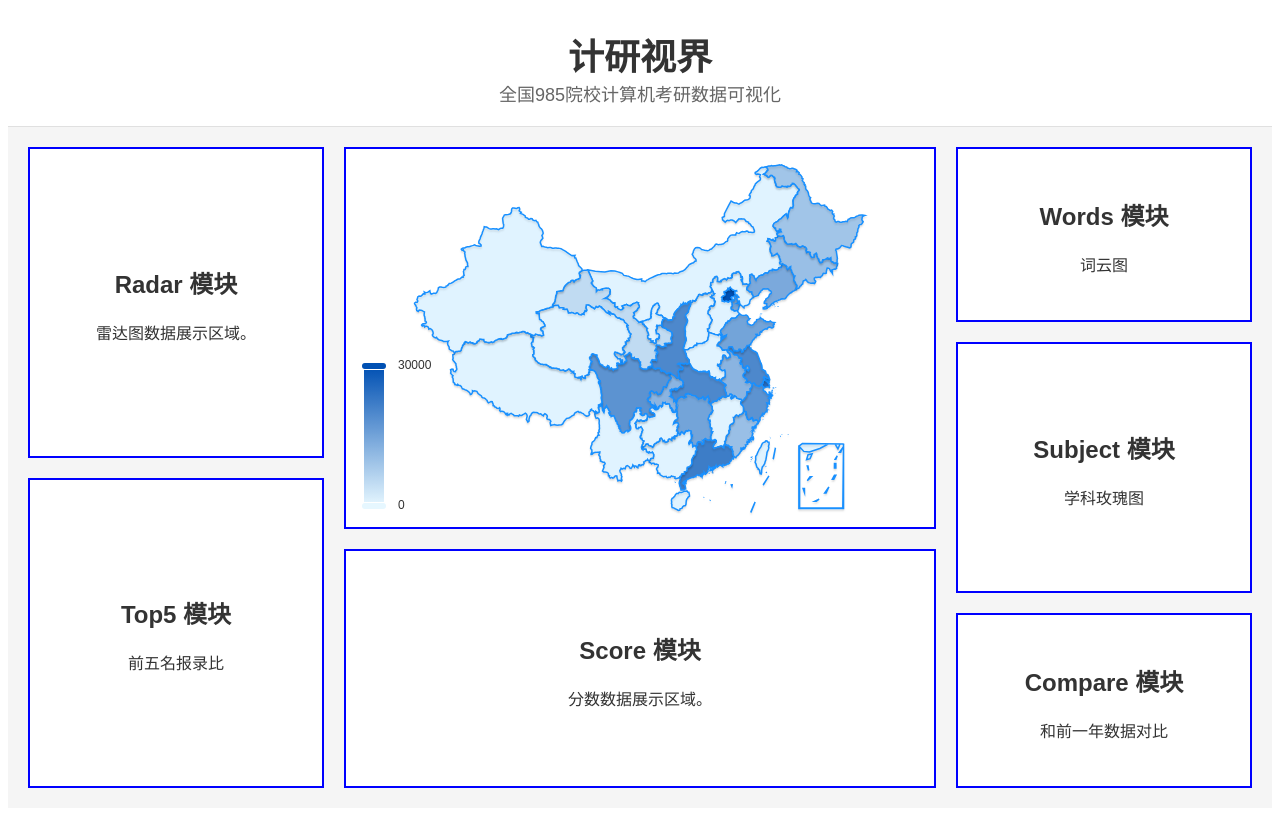
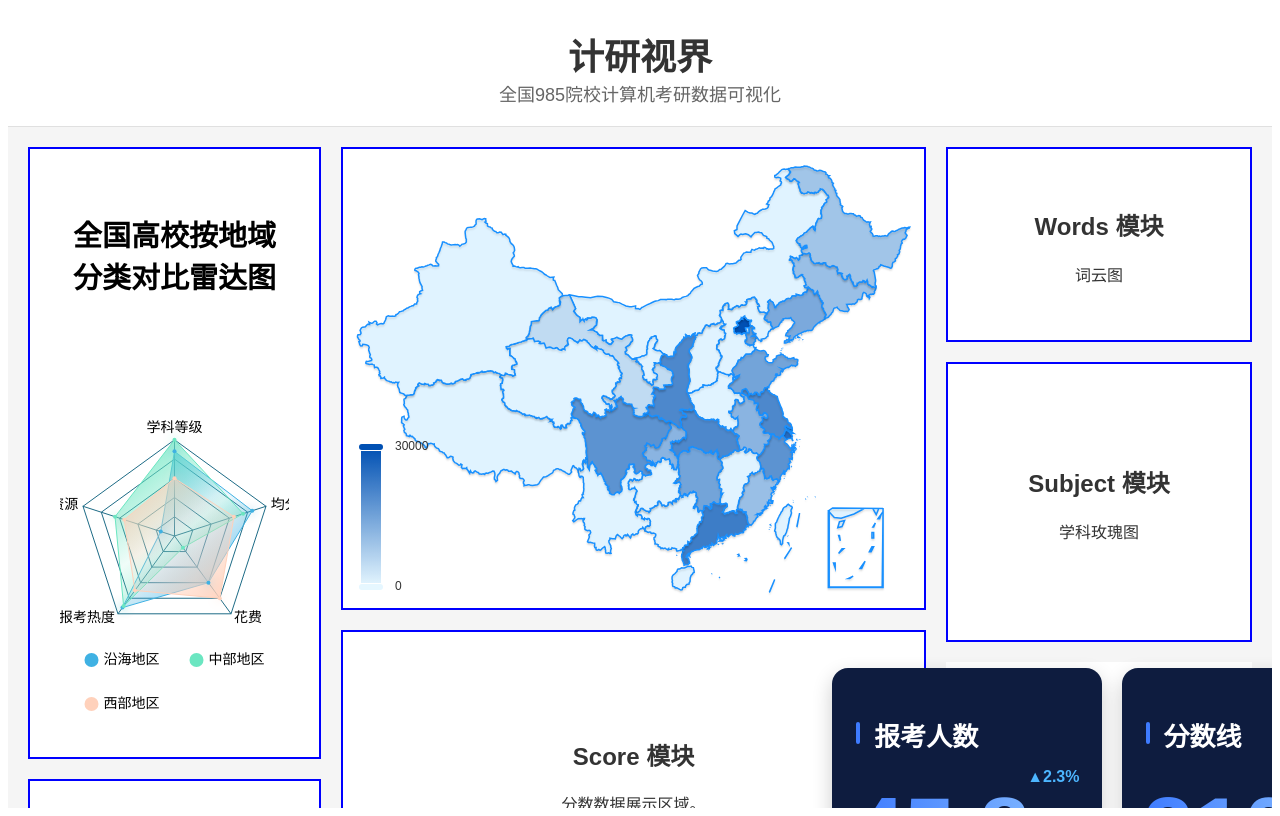
Before and after one commit to AtaLossCode/CS_NEEP, a Vue app in the folder cs-neep/: page / in a window 1280 px wide. Built offline with nearby package versions, Linux system fonts and the light colour scheme.

Commit message:
compare+radar

```diff
--- a/cs-neep/src/App.vue
+++ b/cs-neep/src/App.vue
@@ -174,4 +174,8 @@ export default {
 .right-col > .module-box:nth-child(3) {
   flex: 1;
 }
+
+.compare-box{
+  border:white;
+}
 </style>
--- a/cs-neep/src/components/CompareChart.vue
+++ b/cs-neep/src/components/CompareChart.vue
@@ -1,20 +1,135 @@
 <template>
-    <div class="module-inner">
-      <h2>Compare 模块</h2>
-      <p>和前一年数据对比</p>
+  <div class="compare-chart module-inner">
+    <div class="item">
+      <h3 class="title">报考人数</h3>
+      <div class="number">
+        <span class="value">45.8</span>
+        <span class="change up">▲2.3%</span>
+        <span class="unit">万人</span>
+      </div>
+    </div>
+    <div class="item">
+      <h3 class="title">分数线</h3>
+      <div class="number">
+        <span class="value">310</span>
+        <span class="change up">▲1.5%</span>
+        <span class="unit">分</span>
+      </div>
+    </div>
   </div>
 </template>
 
 <script>
 export default {
-    name: 'CompareChart'
+  name: 'CompareChart',
+  data() {
+    return {
+      examCount: 45.8,
+      examChange: 2.3,
+      scoreLine: 310,
+      scoreChange: 1.5
+    }
+  },
+  computed: {
+    formattedExamCount() {
+      return this.examCount.toFixed(1);
+    },
+    formattedExamChange() {
+      return `▲${this.examChange.toFixed(1)}%`;
+    },
+    formattedScoreLine() {
+      return this.scoreLine;
+    },
+    formattedScoreChange() {
+      return `▲${this.scoreChange.toFixed(1)}%`;
+    }
+  }
 }
 </script>
 
 <style scoped>
-  .module-inner {
-    text-align: center;
+/* 主容器 */
+.compare-chart {
+  width: 100%;
+  height:100%;
+  display: flex;
+  justify-content: center;
+  align-items: center;
+  gap: 20px;
+}
+
+/* 单个模块卡片 */
+.item {
+  width: 100%;
+  height:85%;
+  flex: 1;
+  background: #0e1c3f;
+  border-radius: 16px;
+  padding: 22px;
+  box-shadow: 0 8px 20px rgba(0, 0, 0, 0.2);
+  transition: transform 0.3s ease;
+  justify-content: center;
+  align-items: center;
+}
+.item:hover {
+  transform: translateY(-6px);
+}
+
+/* 左侧竖条标题 */
+.title {
+  position: relative;
+  padding-left: 20px;
+  font-size: 26px;
+  color: #ffffff;
+}
+.title::before {
+  content: '';
+  position: absolute;
+  left: 2px;
+  top: 6px;
+  width: 4px;
+  height: 22px;
+  background-color: #3e7bff;
+  border-radius: 2px;
+}
+
+/* 数字区 */
+.number {
+  position: relative;
+  font-size: 90px;
+  display: inline-block;
+  font-weight: bold;
+  color: transparent;
+}
+
+/* 渐变数字 */
+.value {
+  background: linear-gradient(90deg, #3e7bff, #8ac0ff);
+  -webkit-background-clip: text;
+  color: transparent;
+  padding-right: 50px;
+}
+
+/* 上浮动画 */
+@keyframes floatArrow {
+  0%, 100% { transform: translateY(0); }
+  50% { transform: translateY(-4px); }
+}
+.change {
+  position: absolute;
   font-size: 16px;
-    color: #333;
+  color: #4db6ff;
+  top: -8px;
+  right: 0;
+  animation: floatArrow 1.5s infinite ease-in-out;
+}
+
+/* 单位位置 */
+.unit {
+  position: absolute;
+  font-size: 16px;
+  color: #ccc;
+  bottom: 0;
+  right: 21px;
 }
 </style>
--- a/cs-neep/src/components/RadarChart.vue
+++ b/cs-neep/src/components/RadarChart.vue
@@ -1,20 +1,149 @@
 <template>
-    <div class="module-inner">
-      <h2>Radar 模块</h2>
-      <p>雷达图数据展示区域。</p>
+  <div class="radar-module">
+    <h2 class="radar-title">全国高校按地域分类对比雷达图</h2>
+    <div ref="radarChart" class="radar-chart"></div>
   </div>
 </template>
 
 <script>
+import * as echarts from 'echarts';
 export default {
-    name: 'RadarChart'
+  name: 'RadarChart',
+  data() {
+    return {
+      chart: null,
+      option: {
+        backgroundColor: 'white',
+        color: ['rgba(63,177,227,1)', 'rgba(107,230,193,1)', 'rgba(216,130,115,1)'],
+        tooltip: {
+          trigger: 'item',
+          borderColor: '#62FFFF',
+          axisPointer: { type: 'shadow' }
+        },
+        legend: {
+          show: true,
+          bottom: '5%',
+          data: ['沿海地区', '中部地区', '西部地区'],
+          orient: 'horizontal',
+          icon: 'circle',
+          itemWidth: 14,
+          itemHeight: 14,
+          itemGap: 30,
+          textStyle: { color: 'black', fontSize: 14 }
+        },
+        radar: {
+          center: ['50%', '50%'],
+          radius: '84%',
+          startAngle: 90,
+          splitNumber: 5,
+          indicator: [
+            { name: '学科等级', max: 100 },
+            { name: '教育资源', max: 100 },
+            { name: '报考热度', max: 100 },
+            { name: '花费', max: 100 },
+            { name: '均分', max: 100 }
+          ],
+          axisName: {
+            color: '#000',
+            fontSize: 14
+          },
+          axisNameGap: 5,
+          splitArea: { show: false },
+          axisLine: { lineStyle: { color: '#1D6B86' } },
+          splitLine: { lineStyle: { color: '#1D6B86', width: 1 } }
+        },
+        series: [
+          {
+            type: 'radar',
+            symbolSize: 4,
+            data: [
+              {
+                value: [88, 15, 92, 60, 85],
+                name: '沿海地区',
+                lineStyle: { width: 1, color: 'rgba(63,177,227,1)' },
+                itemStyle: { color: 'rgba(63,177,227,1)', shadowColor: 'rgba(63,177,227,1)', shadowBlur: 10 },
+                areaStyle: {
+                  color: {
+                    type: 'linear', x: 0, y: 0, x2: 1, y2: 1,
+                    colorStops: [
+                      { offset: 0, color: 'rgba(63,177,227,1)' },
+                      { offset: 0.5, color: 'rgba(63,177,227,0.1)' },
+                      { offset: 1, color: 'rgba(63,177,227,1)' }
+                    ]
+                  },
+                  opacity: 1
                 }
+              },
+              {
+                value: [100, 65, 90, 15, 75],
+                name: '中部地区',
+                lineStyle: { width: 1, color: 'rgba(107,230,193,1)' },
+                itemStyle: { color: 'rgba(107,230,193,1)', shadowColor: 'rgba(107,230,193,1)', shadowBlur: 10 },
+                areaStyle: {
+                  color: {
+                    type: 'linear', x: 0, y: 0, x2: 1, y2: 1,
+                    colorStops: [
+                      { offset: 0, color: 'rgba(107,230,193,1)' },
+                      { offset: 0.5, color: 'rgba(107,230,193,0.1)' },
+                      { offset: 1, color: 'rgba(107,230,193,1)' }
+                    ]
+                  },
+                  opacity: 1
+                }
+              },
+              {
+                value: [60, 55, 70, 80, 65],
+                name: '西部地区',
+                lineStyle: { width: 1, color: '#FFD1BB' },
+                itemStyle: { color: '#FFD1BB', shadowColor: '#FFD1BB', shadowBlur: 10 },
+                areaStyle: {
+                  color: {
+                    type: 'linear', x: 0, y: 0, x2: 1, y2: 1,
+                    colorStops: [
+                      { offset: 0, color: '#FFD1BB' },
+                      { offset: 0.5, color: 'rgba(255,209,187,0.1)' },
+                      { offset: 1, color: '#FFD1BB' }
+                    ]
+                  },
+                  opacity: 1
+                }
+              }
+            ]
+          }
+        ]
+      }
+    };
+  },
+  mounted() {
+    this.chart = echarts.init(this.$refs.radarChart);
+    this.chart.setOption(this.option);
+    window.addEventListener('resize', this.chart.resize);
+  },
+  beforeUnmount() {
+    window.removeEventListener('resize', this.chart.resize);
+    this.chart && this.chart.dispose();
+  }
+};
 </script>
 
 <style scoped>
-  .module-inner {
+.radar-module {
+  width: 100%;
+  height:90%;
+  padding: 20px;
+  background: white;
+  border-radius: 12px;
+  justify-content: center;
+}
+.radar-title {
+  margin-bottom: 40px;
+  font-size: 29px;
+  color: black;
   text-align: center;
-    font-size: 16px;
-    color: #333;
+  font-weight: bold;
+}
+.radar-chart {
+  width: 100%;
+  height: 400px;
 }
 </style>
```
Also changed, not shown: 1 other file (tests, documents, lock files or other folders). Lines whose indentation alone changed are shown as unchanged.
